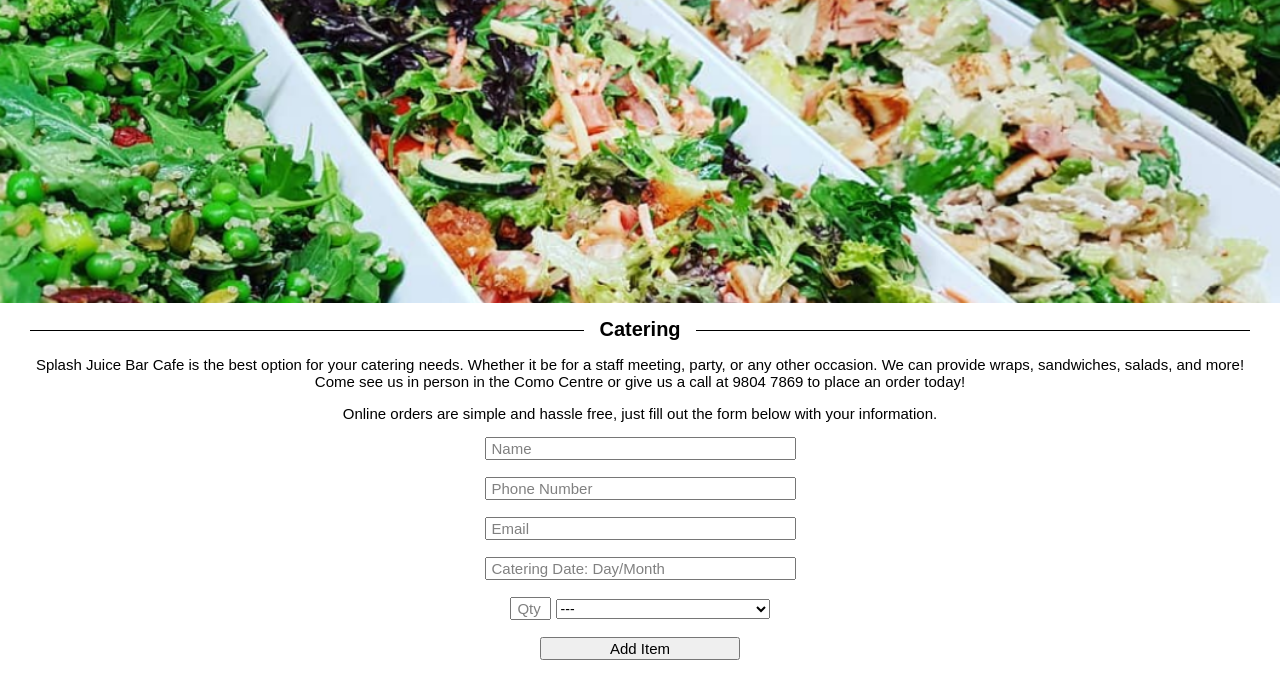
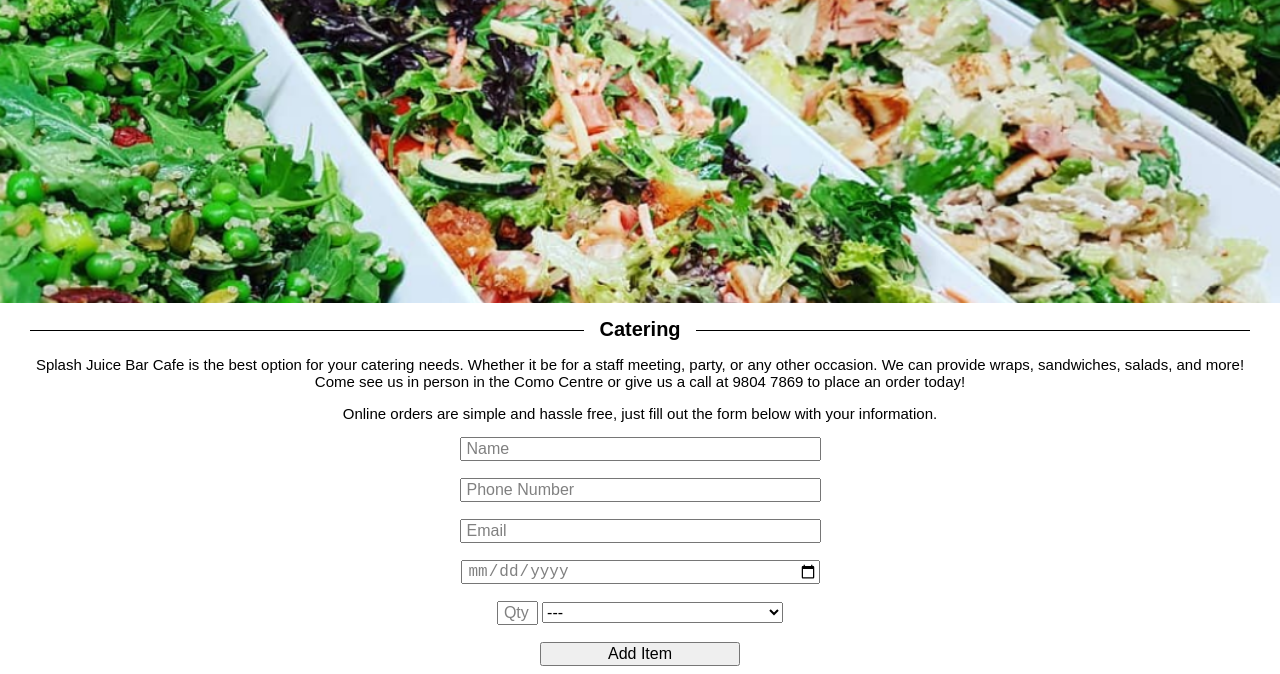
Before and after one commit to RyanCorkery/RyanCorkery.github.io, a plain HTML site: page catering.html in a window 1280 px wide. Shown: the part 97-771 px from the top of the page. Drawn offline with Linux system fonts and the light colour scheme.

Commit message:
catering font size

```diff
--- a/catering.html
+++ b/catering.html
@@ -51,7 +51,7 @@
 				<input type="text" value="Name" id="name" onfocus="if(this.value == value){this.value = '';}" onblur="if(this.value == ''){this.value = 'Name';}" onchange="this.style.color='black'"><br>
 				<input type="text" value="Phone Number" id="phone" onfocus="if(this.value == value){this.value = '';}" onblur="if(this.value == ''){this.value = 'Phone Number';}" onchange="this.style.color='black'"><br>
 				<input type="text" value="Email" id="email" onfocus="if(this.value == value){this.value = '';}" onblur="if(this.value == ''){this.value = 'Email';}" onchange="this.style.color='black'"><br>
-				<input type="text" value="Catering Date: Day/Month" id="date" onfocus="if(this.value == value){this.value = '';}" onblur="if(this.value == ''){this.value = 'Catering Date Day/Month';}" onchange="this.style.color='black'"><br>
+				<input type="date" value="Catering Date: Day/Month" id="date" onfocus="if(this.value == value){this.value = '';}" onblur="if(this.value == ''){this.value = 'Catering Date Day/Month';}" onchange="this.style.color='black'"><br>
 				<div class="itemSection">
 					<div class="item">
 						<input type="text" value="Qty" class="qty" onfocus="if(this.value == value){this.value = '';}" onblur="if(this.value == ''){this.value = 'Qty';}" onchange="this.style.color='black'">
--- a/css/main.css
+++ b/css/main.css
@@ -210,30 +210,30 @@ footer div{
 
 .orderForm input{
 	width: 100%;
-	max-width: 300px;
-}
-
-.orderForm input[type=text]{
-	color: grey;
-	font-size: 15px;
-	padding-left: 5px;
-}
-
-.orderForm input[type=button]{
-	width: 200px;
-	font-size: 15px;
+	max-width: 350px;
 }
 
 input.qty{
 	width: 30px;
 }
 
-/*.item{
-	margin-bottom: 5px;
-}*/
+select{
+	font-size: 16px;
+}
 
-select{
-	font-size: 14px;
+select:focus{
+	font-size: 16px;
+}
+
+.orderForm input[type=text], .orderForm input[type=date]{
+	color: grey;
+	font-size: 16px;
+	padding-left: 5px;
+}
+
+.orderForm input[type=button]{
+	width: 200px;
+	font-size: 16px;
 }
 /******************************************************/
 /****************** Location Section ******************/
```
